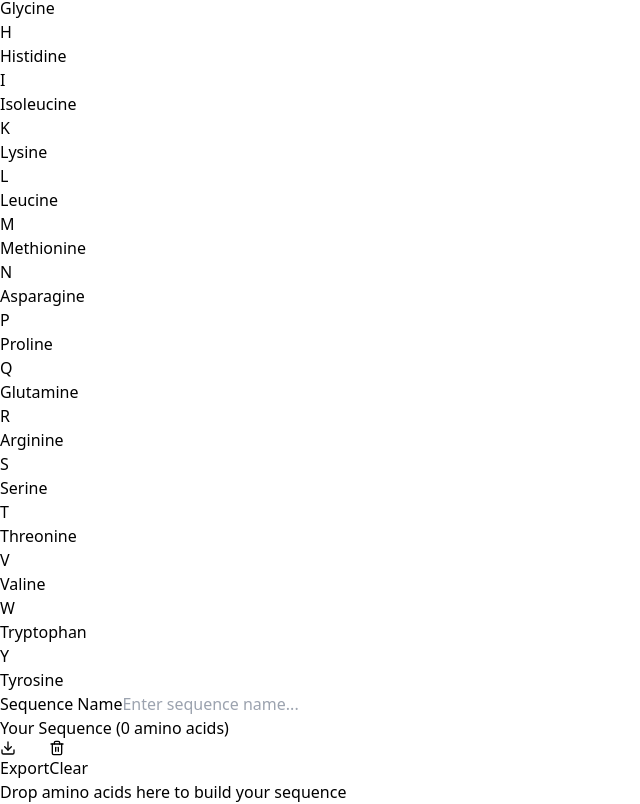
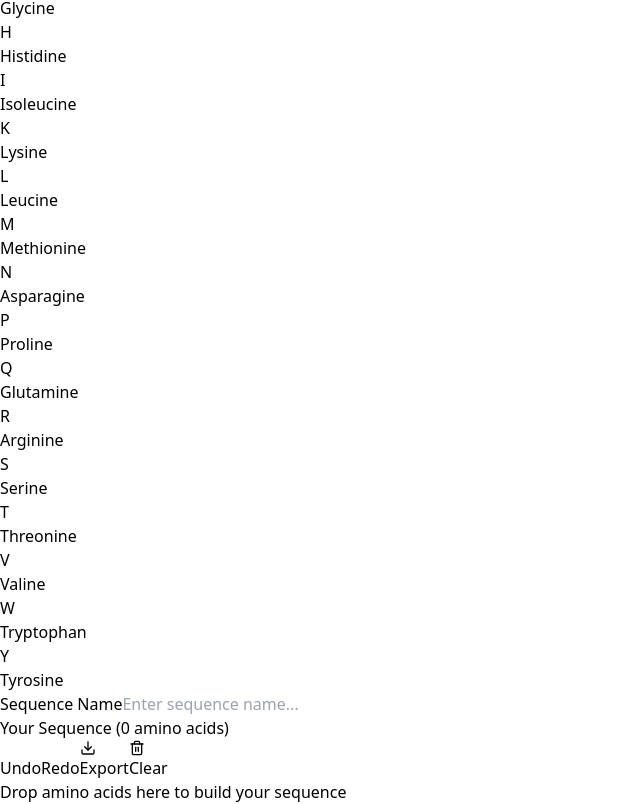
Before and after one commit to harshvardhan-wagh/Amino-Builder, a React app in the folder frontend/: page / in a window 1280 px wide. Shown: the part 340-1144 px from the top of the page, without its empty margins (0-640 px from the left). Built offline with nearby package versions, Linux system fonts and the light colour scheme; the HTML template or start-up script is replaced by a standard one.

Commit message:
added undo/redo logic + UI updates

```diff
--- a/frontend/src/components/AminoAcidBuilder/SequenceDropZone.tsx
+++ b/frontend/src/components/AminoAcidBuilder/SequenceDropZone.tsx
@@ -9,6 +9,11 @@ interface SequenceDropZoneProps {
   onRemoveItem: (id: number) => void;
   onClear: () => void;
   onExport: () => void;
+  onUndo: () => void;
+  onRedo: () => void;
+  canUndo: boolean;
+  canRedo: boolean;
+
 }
 
 export default function SequenceDropZone({
@@ -17,7 +22,11 @@ export default function SequenceDropZone({
   onDrop,
   onRemoveItem,
   onClear,
-  onExport
+  onExport,
+  onUndo,
+  onRedo,
+  canUndo,
+  canRedo
 }: SequenceDropZoneProps) {
   return (
     <div className="bg-white rounded-lg shadow-lg p-6">
@@ -25,7 +34,24 @@ export default function SequenceDropZone({
         <h2 className="text-lg font-semibold text-gray-700">
           Your Sequence ({chain.length} amino acids)
         </h2>
+
         <div className="flex gap-2">
+          <button
+            onClick={onUndo}
+            disabled={!canUndo}
+            className="flex items-center gap-2 px-4 py-2 bg-yellow-500 text-white rounded-lg
+               hover:bg-yellow-600 disabled:bg-gray-300 disabled:cursor-not-allowed transition-colors"
+          >
+            Undo
+          </button>
+          <button
+            onClick={onRedo}
+            disabled={!canRedo}
+            className="flex items-center gap-2 px-4 py-2 bg-blue-500 text-white rounded-lg
+               hover:bg-blue-600 disabled:bg-gray-300 disabled:cursor-not-allowed transition-colors"
+          >
+            Redo
+          </button>
           <button
             onClick={onExport}
             disabled={chain.length === 0}
@@ -34,6 +60,7 @@ export default function SequenceDropZone({
             <Download size={16} />
             Export
           </button>
+
           <button
             onClick={onClear}
             disabled={chain.length === 0}
--- a/frontend/src/components/AminoAcidBuilder/index.tsx
+++ b/frontend/src/components/AminoAcidBuilder/index.tsx
@@ -11,11 +11,15 @@ import SequenceDropZone from './SequenceDropZone';
 import CalculationResult from './CalculationResult';
 import EmptyModelPlaceholder from './EmptyModelPlaceholder';
 
+
 export default function AminoAcidBuilder() {
   const [chain, setChain] = useState<ChainItem[]>([]);
   const [chainName, setChainName] = useState('');
   const [draggedAcid, setDraggedAcid] = useState<AminoAcid | null>(null);
   const [calcResult, setCalcResult] = useState<CalcResultType | null>(null);
+  const [history, setHistory] = useState<ChainItem[][]>([]);
+  const [future, setFuture] = useState<ChainItem[][]>([]);
+
 
   const handleDragStart = (acid: AminoAcid) => {
     setDraggedAcid(acid);
@@ -28,20 +32,45 @@ export default function AminoAcidBuilder() {
   const handleDrop = (e: React.DragEvent) => {
     e.preventDefault();
     if (draggedAcid) {
+      setHistory(prev => [...prev, chain]);
+      setFuture([]);
+
       setChain([...chain, { ...draggedAcid, id: Date.now() }]);
       setDraggedAcid(null);
     }
   };
 
   const removeFromChain = (id: number) => {
+    setHistory(prev => [...prev, chain]);
+    setFuture([]);
     setChain(chain.filter(item => item.id !== id));
   };
 
   const clearChain = () => {
+    setHistory(prev => [...prev, chain]);
+    setFuture([]);
     setChain([]);
     setChainName('');
     setCalcResult(null);
   };
+
+  const undo = () => {
+  if (history.length === 0) return;
+  const previous = history[history.length - 1];
+
+  setHistory(history.slice(0, -1));
+  setFuture([chain, ...future]);
+  setChain(previous);
+};
+
+const redo = () => {
+  if (future.length === 0) return;
+  const next = future[0];
+
+  setFuture(future.slice(1));
+  setHistory(prev => [...prev, chain]);
+  setChain(next);
+};
 
   const exportSequence = () => {
     const sequence = chain.map(a => a.code).join('');
@@ -99,6 +128,10 @@ export default function AminoAcidBuilder() {
           onRemoveItem={removeFromChain}
           onClear={clearChain}
           onExport={exportSequence}
+          onUndo={undo}
+          onRedo={redo}
+          canUndo={history.length > 0}
+          canRedo={future.length > 0}
         />
 
         <CalculationResult
```
Also changed, not shown: 1 other file (tests, documents, lock files or other folders).
